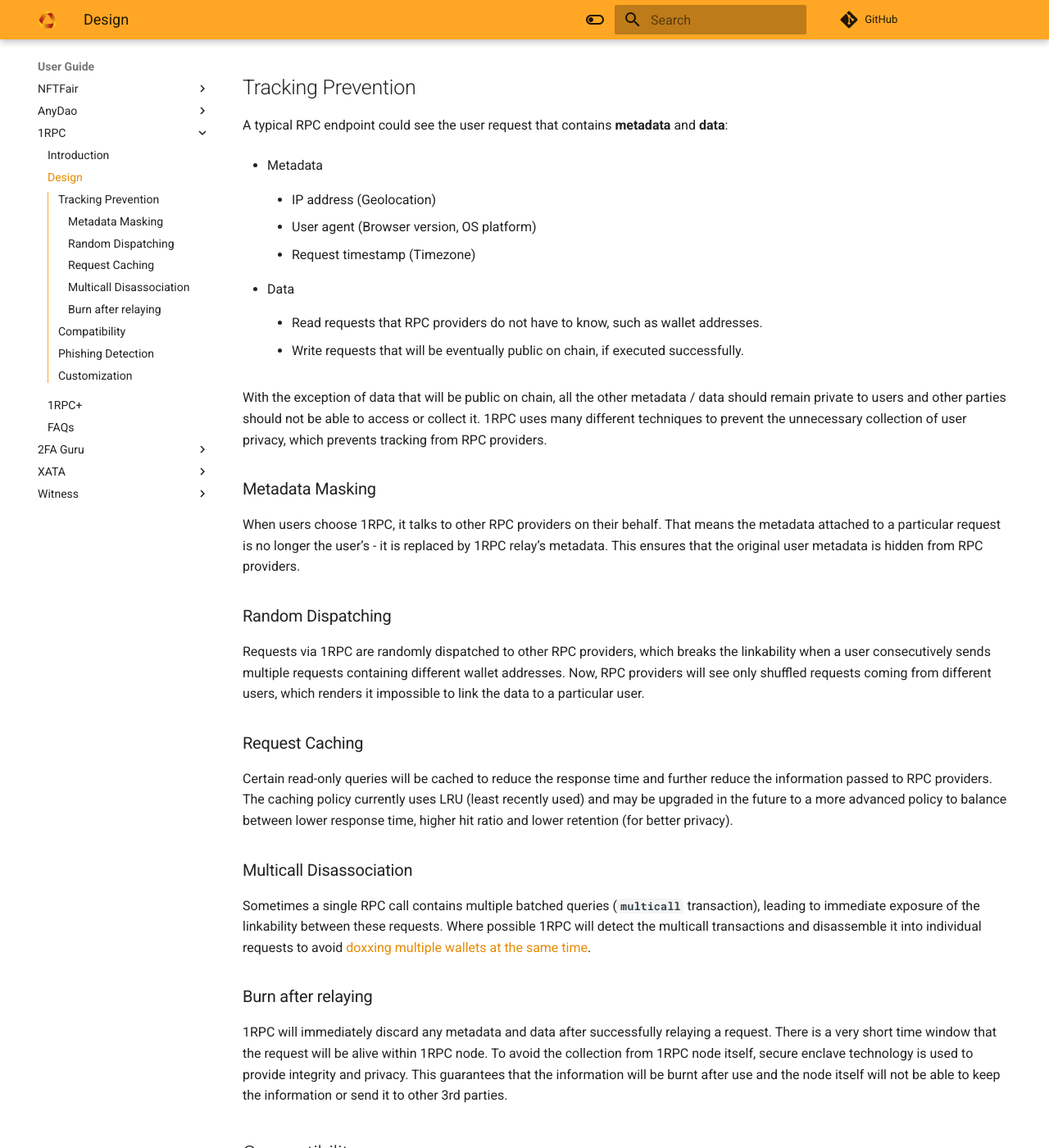
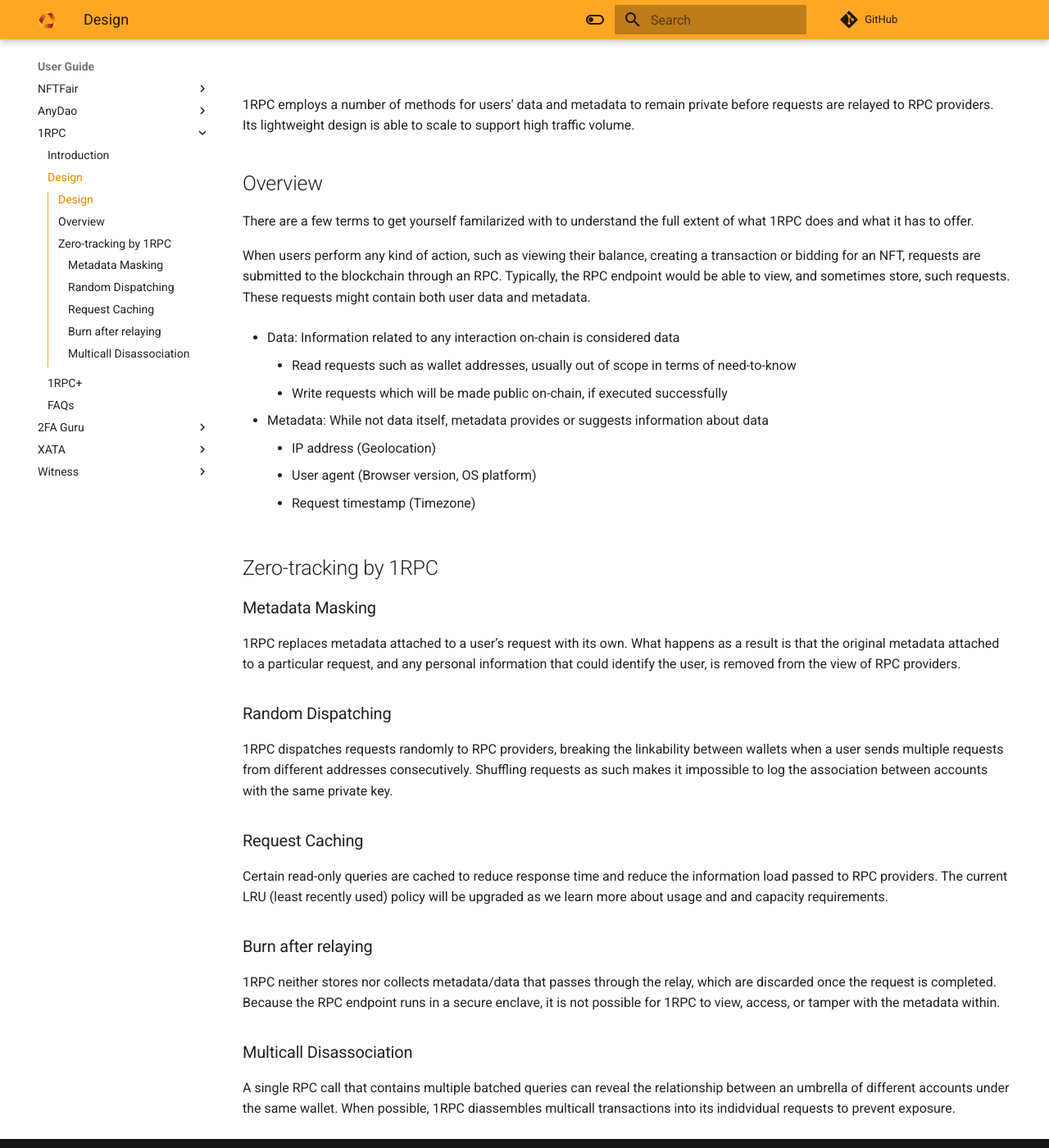
Before and after one commit to automata-network/docs, an MkDocs documentation site: the page built from docs/1rpc/design.md, in a window 1280 px wide and 1400 px high, scrolled down 715 px. Shown: the whole window at 82% size. Built offline with MkDocs 1.6.1 and Material for MkDocs 9.7.7, drawn with Linux system fonts in a browser that asks for light colours; nearby versions of some CDN libraries; comment, search, counter and statistics services are not loaded; some of the changed text lies outside the part shown.

Commit message:
how to design eyebags away

```diff
--- a/docs/1rpc/design.md
+++ b/docs/1rpc/design.md
@@ -1,57 +1,44 @@
-# Design
+## Design
 
-![](../assets/1rpc/1rpc.png){style="zoom:80%"}
+![](../assets/1rpc/1RPC_design.png){style="zoom:100%"}
 
-1RPC is a proxy that forwards user requests transparently to other RPC providers. It has a very lightweight design that is able to scale to support high volume of traffic without compromising its zero-tracking guarantee and compatibility with existing blockchain RPC protocols.
+1RPC employs a number of methods for users' data and metadata to remain private before requests are relayed to RPC providers. Its lightweight design is able to scale to support high traffic volume.
 
-## Tracking Prevention
+## Overview
 
-A typical RPC endpoint could see the user request that contains **metadata** and **data**:
+There are a few terms to get yourself familarized with to understand the full extent of what 1RPC does and what it has to offer.
 
-* Metadata
+When users perform any kind of action, such as viewing their balance, creating a transaction or bidding for an NFT, requests are submitted to the blockchain through an RPC. Typically, the RPC endpoint would be able to view, and sometimes store, such requests. These requests might contain both user data and metadata.
+
+* Data: Information related to any interaction on-chain is considered data
+
+    * Read requests such as wallet addresses, usually out of scope in terms of need-to-know
+    * Write requests which will be made public on-chain, if executed successfully
+
+* Metadata: While not data itself, metadata provides or suggests information about data
 
     * IP address (Geolocation)
-
     * User agent (Browser version, OS platform)
-
     * Request timestamp (Timezone)
 
-* Data
-
-    * Read requests that RPC providers do not have to know, such as wallet addresses.
-
-    * Write requests that will be eventually public on chain, if executed successfully.
-
-With the exception of data that will be public on chain, all the other metadata / data should remain private to users and other parties should not be able to access or collect it. 1RPC uses many different techniques to prevent the unnecessary collection of user privacy, which prevents tracking from RPC providers.
+## Zero-tracking by 1RPC
 
 ### Metadata Masking
 
-When users choose 1RPC, it talks to other RPC providers on their behalf. That means the metadata attached to a particular request is no longer the user’s - it is replaced by 1RPC relay’s metadata. This ensures that the original user metadata is hidden from RPC providers.
+1RPC replaces metadata attached to a user’s request with its own. What happens as a result is that the original metadata attached to a particular request, and any personal information that could identify the user, is removed from the view of RPC providers.
 
 ### Random Dispatching
 
-Requests via 1RPC are randomly dispatched to other RPC providers, which breaks the linkability when a user consecutively sends multiple requests containing different wallet addresses. Now,  RPC providers will see only shuffled requests coming from different users, which renders it impossible to link the data to a particular user.
+1RPC dispatches requests randomly to RPC providers, breaking the linkability between wallets when a user sends multiple requests from different addresses consecutively. Shuffling requests as such makes it impossible to log the association between accounts with the same private key.
 
 ### Request Caching
 
-Certain read-only queries will be cached to reduce the response time and further reduce the information passed to RPC providers. The caching policy currently uses LRU (least recently used) and may be upgraded in the future to a more advanced policy to balance between lower response time, higher hit ratio and lower retention (for better privacy).
+Certain read-only queries are cached to reduce response time and reduce the information load passed to RPC providers. The current LRU (least recently used) policy will be upgraded as we learn more about usage and and capacity requirements.
+
+### Burn after relaying
+
+1RPC neither stores nor collects metadata/data that passes through the relay, which are discarded once the request is completed. Because the RPC endpoint runs in a secure enclave, it is not possible for 1RPC to view, access, or tamper with the metadata within.
 
 ### Multicall Disassociation
 
-Sometimes a single RPC call contains multiple batched queries (**`multicall`** transaction), leading to immediate exposure of the linkability between these requests. Where possible 1RPC will detect the multicall transactions and disassemble it into individual requests to avoid [doxxing multiple wallets at the same time](https://medium.com/hoprnet/derp-example-1-metamask-linkability-6b26ba42072f).
-
-### Burn after relaying
-
-1RPC will immediately discard any metadata and data after successfully relaying a request. There is a very short time window that the request will be alive within 1RPC node. To avoid the collection from 1RPC node itself, secure enclave technology is used to provide integrity and privacy. This guarantees that the information will be burnt after use and the node itself will not be able to keep the information or send it to other 3rd parties.
-
-## Compatibility
-
-1RPC is JSON RPC compliant and will forward user requests transparently to the supported blockchain protocol. It utilizes the data availability from other 3rd-party RPC providers and provides the best aggregated RPC experience.
-
-## Phishing Detection
-
-This feature is only supported in [1RPC+](./1rpc%2B.md). Premium users can turn on some phishing detection options in 1RPC+, and for each write requests to the blockchain, 1RPC+ will stop relaying if the request hits any of the enabled detections. More details can be found in [1RPC+](./1rpc%2B.md).
-
-## Customization
-
-This feature is only supported in [1RPC+](./1rpc%2B.md). Premium users can customize their own rules to validate the requests before relaying them to the blockchain. This is an exclusive 1RPC for each user. More details can be found in [1RPC+](./1rpc%2B.md).
+A single RPC call that contains multiple batched queries can reveal the relationship between an umbrella of different accounts under the same wallet. When possible, 1RPC diassembles multicall transactions into its indidvidual requests to prevent exposure.
```
